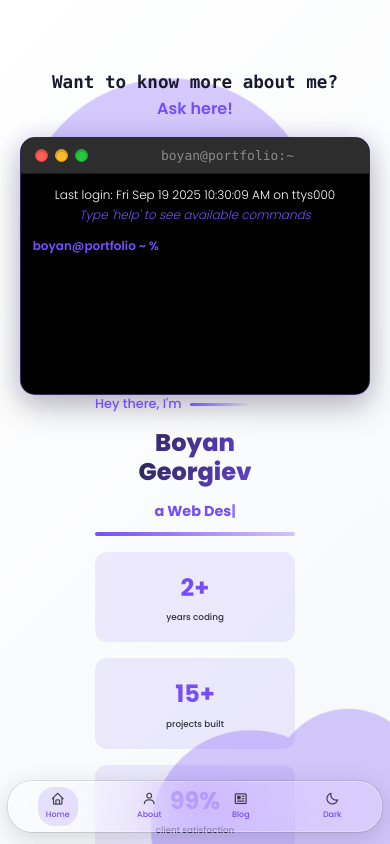
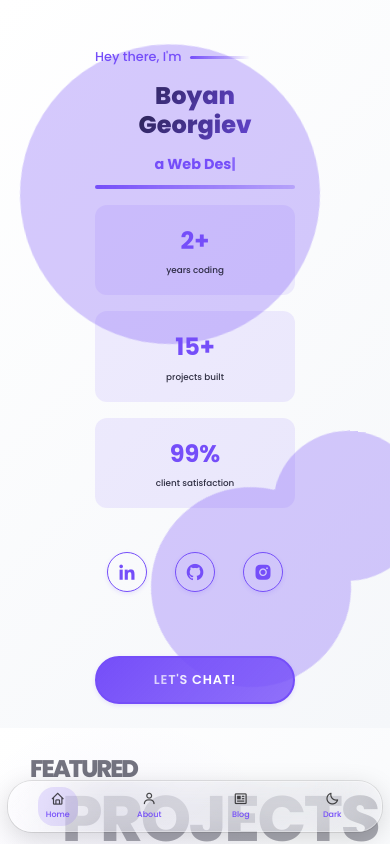
Before and after one commit to boyangeorgiev25/MyPortfolio, a React (Vite) app: page / in a window 390 px wide. Shown: the top 844 px of the page. Built offline with nearby package versions, Linux system fonts and the light colour scheme.

Commit message:
fixing the mobile layout

```diff
--- a/src/components/pages/Home.jsx
+++ b/src/components/pages/Home.jsx
@@ -10,6 +10,12 @@
   const [history, setHistory] = useState([]);
   const [input, setInput] = useState("");
   const [typingComplete, setTypingComplete] = useState({});
+  const [isMobile, setIsMobile] = useState(() => {
+    if (typeof window === 'undefined') {
+      return false;
+    }
+    return window.innerWidth <= 768;
+  });
   const inputRef = useRef(null);
 
   const commands = {
@@ -133,6 +139,23 @@
   };
 
   useEffect(() => {
+    if (typeof window === 'undefined') {
+      return undefined;
+    }
+
+    const handleResize = () => {
+      setIsMobile(window.innerWidth <= 768);
+    };
+
+    handleResize();
+    window.addEventListener('resize', handleResize);
+
+    return () => {
+      window.removeEventListener('resize', handleResize);
+    };
+  }, []);
+
+  useEffect(() => {
     import('scrollreveal').then(({ default: ScrollReveal }) => {
       const sr = ScrollReveal({
         distance: '80px',
@@ -247,6 +270,7 @@
           </div>
         </div>
 
+        {!isMobile && (
           <div className="terminal-preview-section">
             <h3 className="terminal-intro-text">Want to know more about me? <span>Ask here!</span></h3>
             <div className="terminal-preview-card" onClick={handleTerminalClick}>
@@ -306,6 +330,7 @@
               </div>
             </div>
           </div>
+        )}
       </section>
     </>
   );
--- a/src/styles/ProjectsGoalsEnhanced.css
+++ b/src/styles/ProjectsGoalsEnhanced.css
@@ -63,13 +63,13 @@
   .projects-section-header h2 span {
     display: block;
     text-align: right;
-    font-size: 20rem;
+    font-size: 15rem;
     font-weight: 800;
     letter-spacing: -2px;
     color: var(--text-color);
     opacity: 0.4;
     position: absolute;
-    right: 25%;
+    right: 10%;
     top: 12rem;
   }
 
@@ -1249,8 +1249,8 @@
   }
 
   .projects-section-header h2 span {
-    font-size: 15rem;
-    right: 15%;
+    font-size: 12rem;
+    right: 5%;
     top: 10rem;
     opacity: 0.5;
   }
@@ -1417,8 +1417,8 @@
   }
 
   .projects-section-header h2 span {
-    font-size: 10rem;
-    right: 10%;
+    font-size: 8rem;
+    right: 5%;
     top: 6rem;
     opacity: 0.6;
   }
```
Lines whose indentation alone changed are shown as unchanged.
